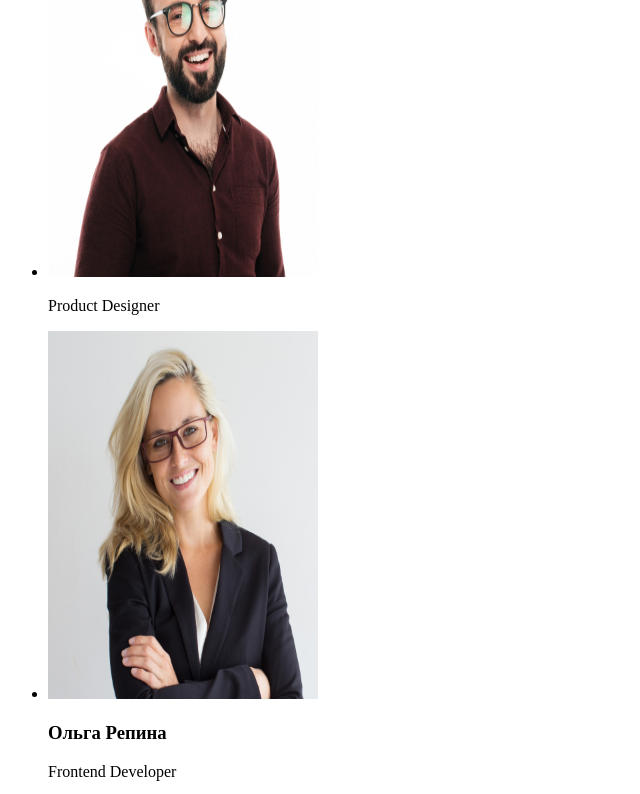
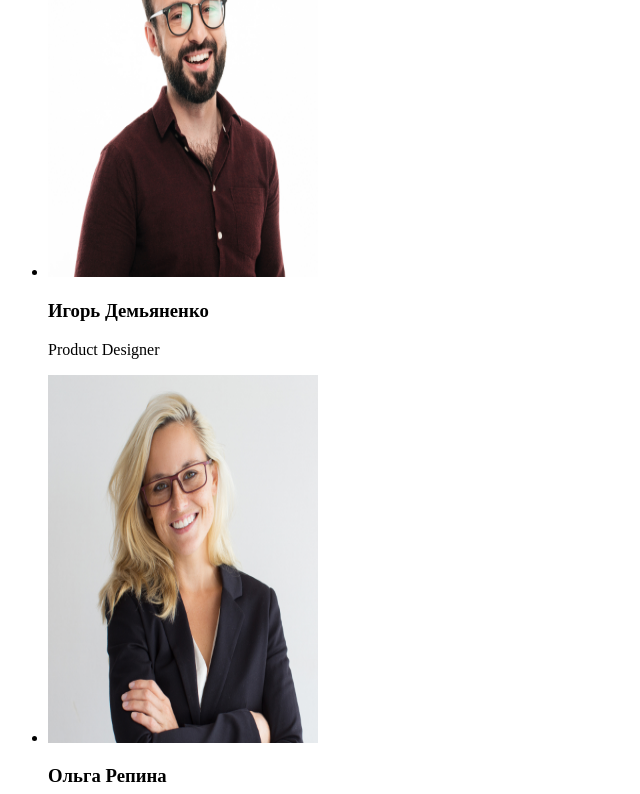
Before and after one commit to Yuriy2008/goit-markup-hw-01, a plain HTML site: page index.html in a window 1280 px wide. Shown: the part 1664-2458 px from the top of the page, without its empty margins (0-640 px from the left). Drawn offline with Linux system fonts and the light colour scheme.

Commit message:
last version

```diff
--- a/index.html
+++ b/index.html
@@ -64,7 +64,7 @@
         <section>
             <h2>Наша команда</h2>
             <ul>
-                <li><img src="images/card1.jpg" alt="team" width="270" height="368"><p>Product Designer</p></li>
+                <li><img src="images/card1.jpg" alt="team" width="270" height="368"><h3>Игорь Демьяненко</h3><p>Product Designer</p></li>
                 <li><img src="images/card2.jpg" alt="team" width="270" height="368"><h3>Ольга Репина</h3><p>Frontend Developer</p></li>
                 <li><img src="images/card3.jpg" alt="team" width="270" height="368"><h3>Николай Тарасов</h3><p>Marketing</p></li>
                 <li><img src="images/card4.jpg" alt="team" width="270" height="368"><h3>Михаил Ермаков</h3><p>UI Designer</p></li>
```
